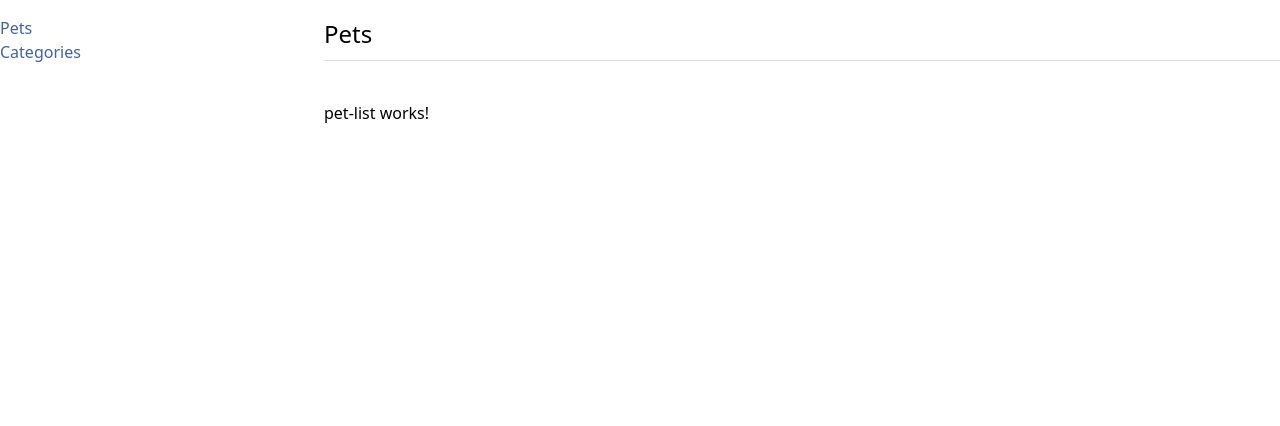
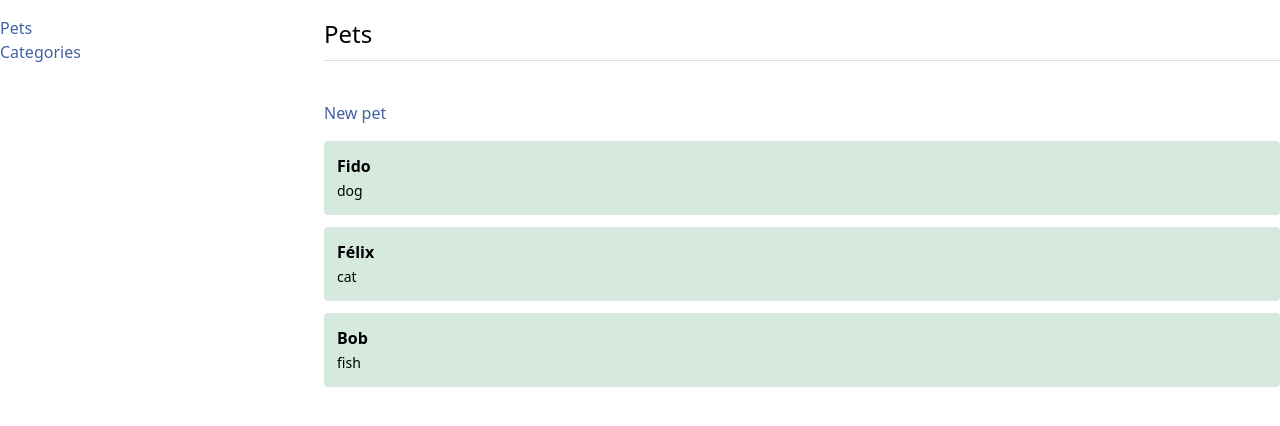
Before and after one commit to Nanges/talks-monolith-vs-composite, an Angular app: page /pets in a window 1280 px wide. Shown: the top 426 px of the page. Built offline with nearby package versions, Linux system fonts and the light colour scheme.

Commit message:
Update html

```diff
--- a/src/app/pet/pet-list/pet-list.component.html
+++ b/src/app/pet/pet-list/pet-list.component.html
@@ -1 +1,10 @@
-<p>pet-list works!</p>
+<div class="mb-4">
+    <a [routerLink]="['.', 'create']" class="text-btn">New pet</a>
+</div>
+<ul class="flex flex-col gap-y-3">
+    <li class="clickable-card" *ngFor="let pet of data; let id = index">
+        <a [routerLink]="['.', id]" class="stretched-link font-semibold">{{ pet.name }}</a
+        ><br />
+        <span class="text-sm">{{ pet.category }}</span>
+    </li>
+</ul>
```
